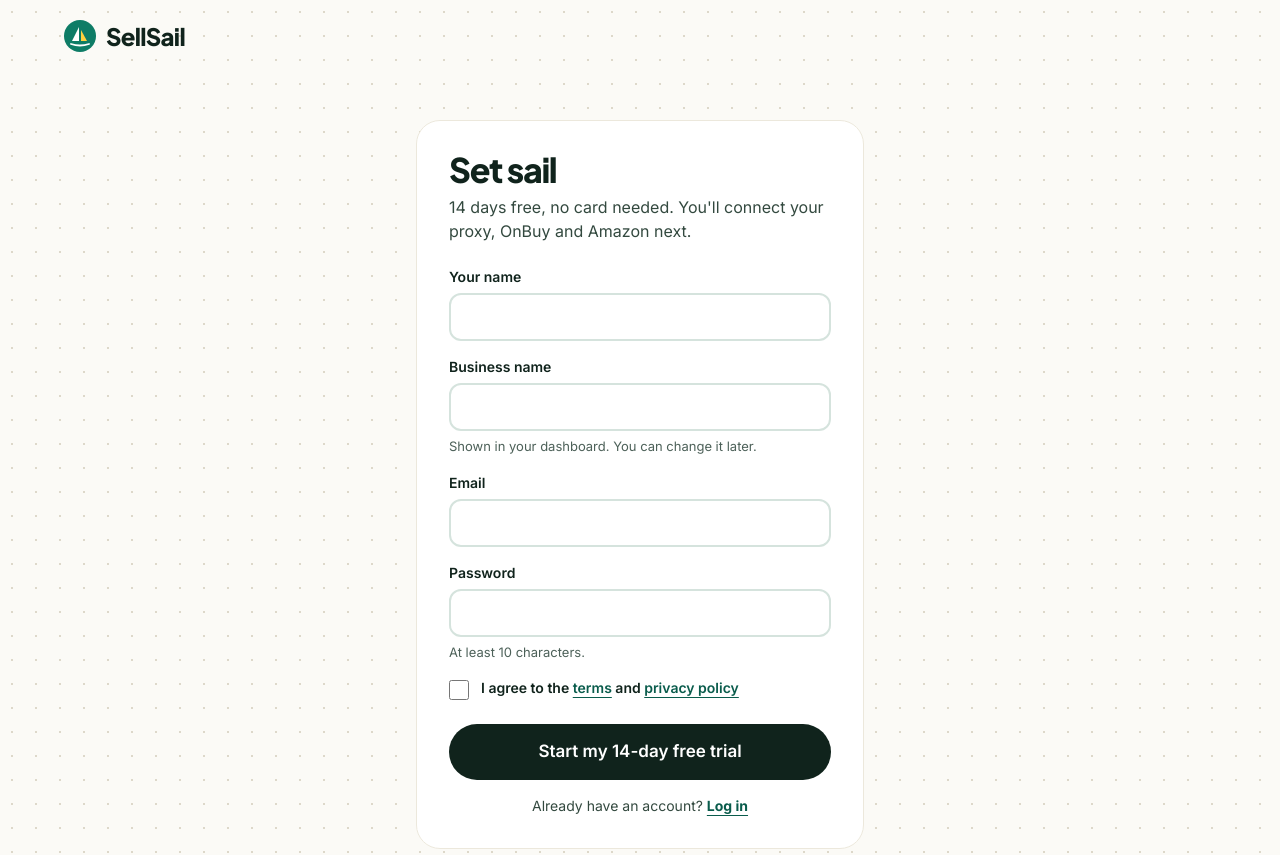
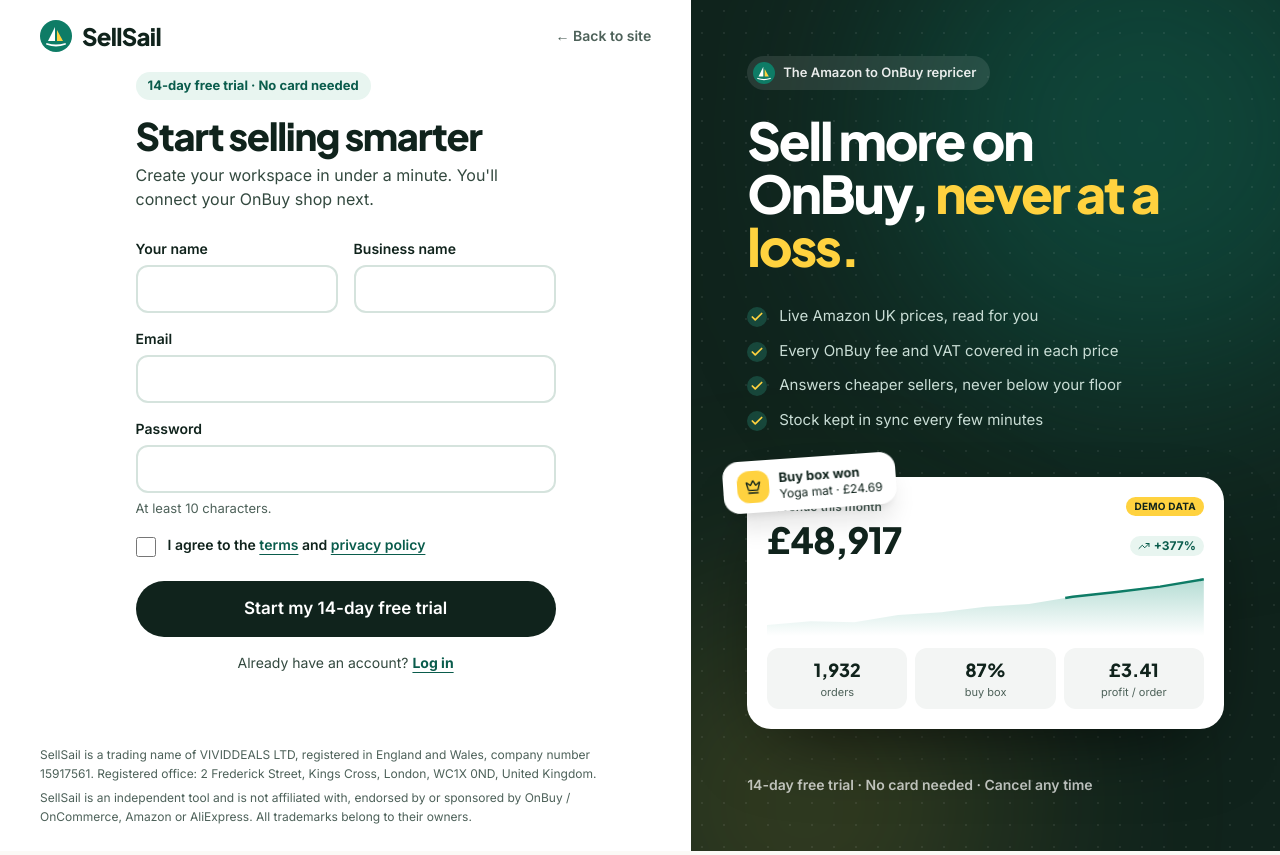
Before and after one commit to ranawseef/sellsail, a Next.js app: page /signup in a window 1280 px wide. Shown: the top 855 px of the page. Built offline with nearby package versions, Linux system fonts and the light colour scheme; no server answers.

Commit message:
Auth: split-screen login/signup with product panel; no admin email prefill
Co-Authored-By: Claude Opus 5.5 <noreply@anthropic.com>

```diff
--- a/src/app/(auth)/forgot-password/page.tsx
+++ b/src/app/(auth)/forgot-password/page.tsx
@@ -1,15 +1,14 @@
 import type { Metadata } from "next";
-import { Card } from "@/components/ui/card";
 import { ForgotPasswordForm } from "@/components/app/auth/auth-forms";
 
 export const metadata: Metadata = { title: "Forgot password", alternates: { canonical: "/forgot-password" } };
 
 export default function ForgotPasswordPage() {
   return (
-    <Card className="w-full max-w-md animate-rise p-8">
-      <h1 className="font-display text-[34px] leading-none font-extrabold tracking-[-0.04em]">Forgot your password?</h1>
+    <div className="w-full max-w-[420px] animate-rise">
+      <h1 className="font-display text-[32px] leading-[1.05] font-extrabold tracking-[-0.035em] sm:text-[38px]">Forgot your password?</h1>
       <p className="mt-2 mb-6 text-body">Enter your account email and we&apos;ll send you a 6-digit code to set a new one.</p>
       <ForgotPasswordForm />
-    </Card>
+    </div>
   );
 }
--- a/src/app/(auth)/layout.tsx
+++ b/src/app/(auth)/layout.tsx
@@ -1,23 +1,123 @@
 import type { Metadata } from "next";
-import { Logo } from "@/components/logo";
+import { Check, Crown, TrendingUp } from "lucide-react";
+import { Logo, LogoMark } from "@/components/logo";
+import { TRIAL_DAYS } from "@/config/plans";
 import { companyLine, site } from "@/lib/site";
 
 export const metadata: Metadata = { robots: { index: false, follow: true } };
 
-// Login and signup: the logo, one card on the dotted paper, the disclaimer.
+const POINTS = [
+  "Live Amazon UK prices, read for you",
+  "Every OnBuy fee and VAT covered in each price",
+  "Answers cheaper sellers, never below your floor",
+  "Stock kept in sync every few minutes",
+];
+
+// Login, signup and the account pages: the form on the left, and on wide
+// screens a dark panel on the right that sells the product with a small
+// dashboard preview (demo data, labelled).
 export default function AuthLayout({ children }: { children: React.ReactNode }) {
   return (
-    <div className="bg-dots flex min-h-screen flex-1 flex-col">
-      <header className="mx-auto w-full max-w-[1200px] px-6 py-5">
-        <Logo href={site.url} />
-      </header>
-      <main id="main" className="flex flex-1 items-start justify-center px-4 pt-6 pb-16 sm:pt-12">
-        {children}
-      </main>
-      <footer className="mx-auto w-full max-w-[1200px] px-6 py-6 text-[13px] leading-relaxed text-muted">
-        <p>{site.disclaimer}</p>
-        <p className="mt-1">{companyLine}</p>
-      </footer>
+    <div className="flex min-h-screen flex-1 bg-white">
+      {/* Form side */}
+      <div className="flex min-w-0 flex-1 flex-col">
+        <header className="flex items-center justify-between px-6 py-5 sm:px-10">
+          <Logo href={site.url} />
+          <a href={site.url} className="text-sm font-semibold text-muted no-underline hover:text-ink">
+            ← Back to site
+          </a>
+        </header>
+        <main id="main" className="flex flex-1 items-start justify-center px-6 pt-6 pb-12 sm:px-10 sm:pt-12 lg:items-center lg:pt-0">
+          {children}
+        </main>
+        <footer className="px-6 py-6 text-xs leading-relaxed text-muted sm:px-10">
+          <p className="max-w-xl">{companyLine}</p>
+          <p className="mt-1 max-w-xl">{site.disclaimer}</p>
+        </footer>
+      </div>
+
+      {/* Brand side */}
+      <aside
+        aria-label="Why SellSail"
+        className="relative hidden w-[46%] max-w-[680px] shrink-0 flex-col justify-between overflow-hidden bg-ink p-12 text-white lg:flex xl:p-14"
+      >
+        <div aria-hidden="true" className="pointer-events-none absolute -top-32 -right-32 size-[520px] rounded-full bg-sea/40 blur-[110px]" />
+        <div aria-hidden="true" className="pointer-events-none absolute -bottom-40 -left-24 size-[420px] rounded-full bg-sun/15 blur-[110px]" />
+        <div
+          aria-hidden="true"
+          className="pointer-events-none absolute inset-0 bg-[radial-gradient(rgba(255,255,255,0.07)_1px,transparent_1px)] [background-size:22px_22px]"
+        />
+
+        <div className="relative">
+          <p className="inline-flex items-center gap-2 rounded-full bg-white/10 py-1.5 pr-3.5 pl-1.5 text-[13px] font-semibold text-white/90">
+            <LogoMark size={22} /> The Amazon to OnBuy repricer
+          </p>
+          <h2 className="mt-6 max-w-md font-display text-[44px] leading-[1.02] font-extrabold tracking-[-0.04em] xl:text-[52px]">
+            Sell more on OnBuy, <span className="text-sun">never at a loss.</span>
+          </h2>
+          <ul className="mt-8 flex flex-col gap-3">
+            {POINTS.map((p) => (
+              <li key={p} className="flex items-start gap-3 text-[15px] text-[#c9ddd5]">
+                <span className="mt-0.5 flex size-5 shrink-0 items-center justify-center rounded-full bg-sea-mid/30 text-sun">
+                  <Check aria-hidden="true" className="size-3.5" strokeWidth={3} />
+                </span>
+                {p}
+              </li>
+            ))}
+          </ul>
+        </div>
+
+        {/* Dashboard preview */}
+        <div aria-hidden="true" className="relative mt-10">
+          <div className="rounded-3xl bg-white p-5 text-ink shadow-[0_30px_80px_-30px_rgba(0,0,0,0.7)]">
+            <div className="flex items-center justify-between">
+              <p className="text-xs font-semibold text-muted">Revenue this month</p>
+              <span className="rounded-full bg-sun px-2 py-0.5 text-[10px] font-bold tracking-wide uppercase">Demo data</span>
+            </div>
+            <div className="mt-1 flex items-end justify-between gap-4">
+              <p className="font-display text-4xl font-extrabold tracking-[-0.03em]">£48,917</p>
+              <span className="mb-1 inline-flex items-center gap-1 rounded-full bg-mint px-2 py-0.5 text-xs font-bold text-sea-dark">
+                <TrendingUp className="size-3" /> +377%
+              </span>
+            </div>
+            <svg viewBox="0 0 300 70" className="mt-3 h-16 w-full" preserveAspectRatio="none">
+              <defs>
+                <linearGradient id="auth-area" x1="0" x2="0" y1="0" y2="1">
+                  <stop offset="0%" stopColor="#2a9c84" stopOpacity="0.35" />
+                  <stop offset="100%" stopColor="#2a9c84" stopOpacity="0" />
+                </linearGradient>
+              </defs>
+              <path d="M0,58 L30,54 L60,55 L90,47 L120,44 L150,38 L180,35 L210,27 L240,22 L270,16 L300,8 L300,70 L0,70 Z" fill="url(#auth-area)" />
+              <path d="M0,58 L30,54 L60,55 L90,47 L120,44 L150,38 L180,35 L210,27 L240,22 L270,16 L300,8" fill="none" stroke="#0e7c66" strokeWidth="2.5" vectorEffect="non-scaling-stroke" className="draw-in" />
+            </svg>
+            <div className="mt-3 grid grid-cols-3 gap-2 text-center">
+              {[
+                ["1,932", "orders"],
+                ["87%", "buy box"],
+                ["£3.41", "profit / order"],
+              ].map(([v, l]) => (
+                <div key={l} className="rounded-xl bg-mist px-2 py-2">
+                  <p className="font-display text-lg font-extrabold">{v}</p>
+                  <p className="text-[11px] text-muted">{l}</p>
+                </div>
+              ))}
+            </div>
+          </div>
+          <div className="absolute -top-5 -left-6 flex animate-bob items-center gap-2.5 rounded-2xl bg-white px-3.5 py-2.5 text-ink shadow-xl" style={{ "--r": "-4deg" } as React.CSSProperties}>
+            <span className="flex size-8 items-center justify-center rounded-xl bg-sun">
+              <Crown className="size-4" />
+            </span>
+            <span className="text-xs leading-tight">
+              <b className="block text-[13px]">Buy box won</b>
+              Yoga mat · £24.69
+            </span>
+          </div>
+        </div>
+
+        <p className="relative mt-10 text-sm font-semibold text-white/70">
+          {TRIAL_DAYS}-day free trial · No card needed · Cancel any time
+        </p>
+      </aside>
     </div>
   );
 }
--- a/src/app/(auth)/signup/page.tsx
+++ b/src/app/(auth)/signup/page.tsx
@@ -1,6 +1,5 @@
 import type { Metadata } from "next";
 import { redirect } from "next/navigation";
-import { Card } from "@/components/ui/card";
 import { SignupForm } from "@/components/app/auth/auth-forms";
 import { getAuth } from "@/server/auth/context";
 import { TRIAL_DAYS } from "@/config/plans";
@@ -10,12 +9,13 @@ export const metadata: Metadata = { title: "Start your free trial", alternates:
 export default async function SignupPage() {
   if (await getAuth()) redirect("/app");
   return (
-    <Card className="w-full max-w-md animate-rise p-8">
-      <h1 className="font-display text-[34px] leading-none font-extrabold tracking-[-0.04em]">Set sail</h1>
-      <p className="mt-2 mb-6 text-body">
-        {TRIAL_DAYS} days free, no card needed. You&apos;ll connect your proxy, OnBuy and Amazon next.
+    <div className="w-full max-w-[420px] animate-rise">
+      <p className="inline-flex items-center gap-2 rounded-full bg-mint px-3 py-1 text-[13px] font-bold text-sea-dark">
+        {TRIAL_DAYS}-day free trial · No card needed
       </p>
+      <h1 className="mt-4 font-display text-[32px] leading-[1.05] font-extrabold tracking-[-0.035em] sm:text-[38px]">Start selling smarter</h1>
+      <p className="mt-2 mb-7 text-body">Create your workspace in under a minute. You&apos;ll connect your OnBuy shop next.</p>
       <SignupForm />
-    </Card>
+    </div>
   );
 }
--- a/src/components/admin/admin-forms.tsx
+++ b/src/components/admin/admin-forms.tsx
@@ -26,7 +26,7 @@ export function AdminLoginForm() {
       {step !== "code" ? (
         <motion.form key="email" action={request} className="flex flex-col gap-4" noValidate {...slide}>
           <Message state={sent} />
-          <TextField id={`${id}-email`} name="email" type="email" label="Admin email" autoComplete="email" required defaultValue="hello@sellsail.io" />
+          <TextField id={`${id}-email`} name="email" type="email" label="Admin email" autoComplete="off" spellCheck={false} required />
           <SubmitButton size="lg" pendingLabel="Sending…" className="mt-1 w-full">
             <Mail aria-hidden="true" className="size-4" /> Email me a code
           </SubmitButton>
--- a/src/components/app/auth/auth-forms.tsx
+++ b/src/components/app/auth/auth-forms.tsx
@@ -202,17 +202,18 @@ export function SignupForm() {
   return (
     <form action={action} className="flex flex-col gap-4" noValidate>
       <FormError state={state} />
+      <div className="grid gap-4 sm:grid-cols-2">
         <TextField id={`${id}-name`} name="name" label="Your name" autoComplete="name" required defaultValue={v?.name} error={state?.fieldErrors?.name} />
         <TextField
           id={`${id}-workspace`}
           name="workspace"
           label="Business name"
-        hint="Shown in your dashboard. You can change it later."
           autoComplete="organization"
           required
           defaultValue={v?.workspace}
           error={state?.fieldErrors?.workspace}
         />
+      </div>
       <TextField id={`${id}-email`} name="email" type="email" label="Email" autoComplete="email" required defaultValue={v?.email} error={state?.fieldErrors?.email} />
       <TextField
         id={`${id}-password`}
```
Also changed, not shown: src/app/(auth)/login/page.tsx (+4 -5 lines), src/app/(auth)/reset-password/page.tsx (+3 -4 lines), src/app/(auth)/verify-email/page.tsx (+3 -4 lines). Lines whose indentation alone changed are shown as unchanged.
